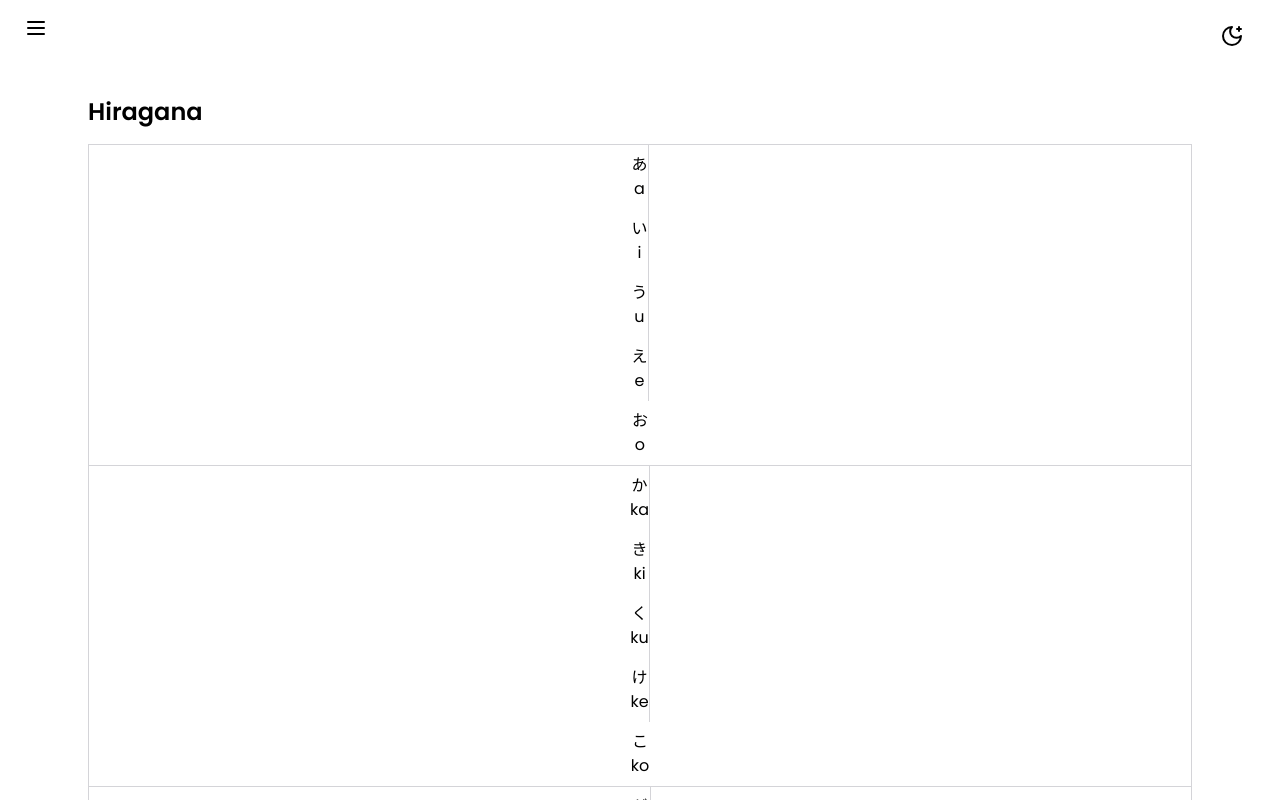
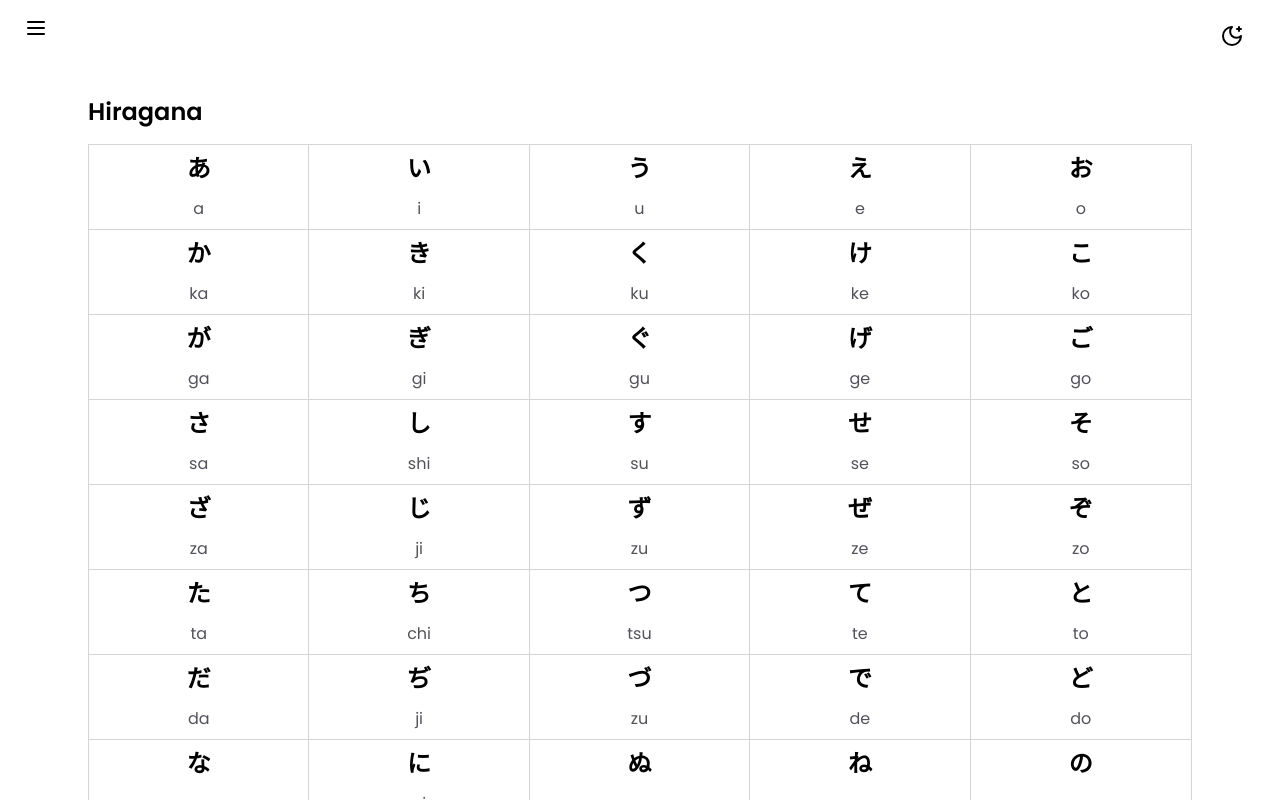
Before and after one commit to destructo570/moe-kana, a Next.js app: page /learn-kana in a window 1280 px wide. Shown: the top 800 px of the page. Built offline with nearby package versions, Linux system fonts and the light colour scheme.

Commit message:
style: fix style issues in kana tables

```diff
--- a/app/learn-kana/page.tsx
+++ b/app/learn-kana/page.tsx
@@ -15,7 +15,7 @@ const LearnKana = () => {
           <div className="mb-4">
             <h3 className="text-2xl font-bold">Hiragana</h3>
           </div>
-          <KanaTable kana_group={HIRAGANA} />
+          <KanaTable kana_group={HIRAGANA} max_col_count={5} />
         </div>
         <div className="mt-16">
           <div className="mb-4">
@@ -27,7 +27,7 @@ const LearnKana = () => {
           <div className="mb-4">
             <h3 className="text-2xl font-bold">Katakana</h3>
           </div>
-          <KanaTable kana_group={KATAKANA} />
+          <KanaTable kana_group={KATAKANA} max_col_count={5} />
         </div>
         <div className="mt-16">
           <div className="mb-4">
--- a/components/learnKana/KanaTable.tsx
+++ b/components/learnKana/KanaTable.tsx
@@ -16,10 +16,10 @@ const KanaTable: React.FC<KanaTableProps> = (props) => {
     return (
       <div
         key={`${kana.char}_${kana_idx}`}
-        className={`flex flex-col justify-center py-2 items-center ${border_r} border-zinc-300 hover:bg-zinc-50 hover:cursor-pointer`}
+        className={`flex flex-col justify-center py-2 gap-3 items-center ${border_r} border-zinc-300 dark:border-zinc-600 hover:dark:bg-zinc-800 hover:bg-zinc-50 hover:cursor-pointer`}
       >
-        <span>{kana.char_jp}</span>
-        <span>{kana.char}</span>
+        <span className="font-bold text-xl lg:text-2xl">{kana.char_jp}</span>
+        <span className="text-zinc-600 dark:text-zinc-400">{kana.char}</span>
       </div>
     );
   };
@@ -31,8 +31,15 @@ const KanaTable: React.FC<KanaTableProps> = (props) => {
         length: max_col_count - character_list.length,
       });
       return (
-        <div key={`${column}_${col_idx}`} className="border-t border-zinc-300">
-          <div className={`grid grid-cols-${max_col_count} justify-center`}>
+        <div
+          key={`${column}_${col_idx}`}
+          className="border-t border-zinc-300 dark:border-zinc-600"
+        >
+          <div
+            className={`grid ${
+              max_col_count === 5 ? "grid-cols-5" : "grid-cols-3"
+            } justify-center`}
+          >
             {character_list?.map((kana, kana_idx) => {
               return renderTableCell(kana, kana_idx, character_list?.length);
             })}
@@ -43,7 +50,7 @@ const KanaTable: React.FC<KanaTableProps> = (props) => {
                   key={character_list.length + empty_index}
                   className={` ${
                     empty_index !== empty_array?.length - 1 ? "border-r" : ""
-                  } border-zinc-300`}
+                  } border-zinc-300 dark:border-zinc-600`}
                 ></div>
               ))}
           </div>
@@ -52,7 +59,9 @@ const KanaTable: React.FC<KanaTableProps> = (props) => {
     });
   };
   return (
-    <div className="border-x border-b border-zinc-300">{renderTable()}</div>
+    <div className="border-x border-b border-zinc-300 dark:border-zinc-600">
+      {renderTable()}
+    </div>
   );
 };
 
```
